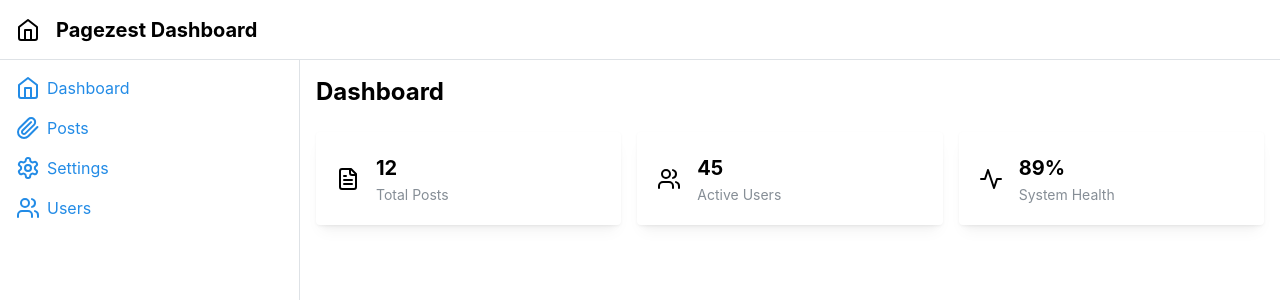
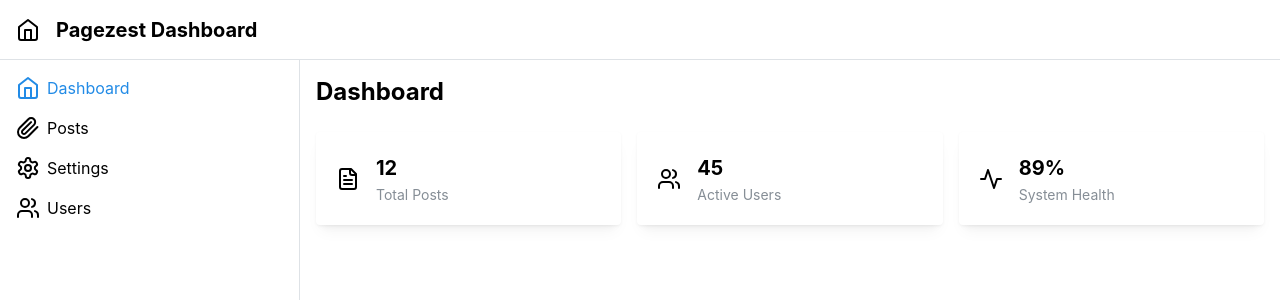
Before and after one commit to pagezest/pagezest, a React (Vite) app in the folder admin/: page / in a window 1280 px wide. Shown: the top 300 px of the page. Built offline with nearby package versions, Linux system fonts and the light colour scheme.

Commit message:
improve: navbar items

```diff
--- a/admin/src/components/Layout.tsx
+++ b/admin/src/components/Layout.tsx
@@ -61,10 +61,12 @@ export function Layout() {
       default:
         icon = <span>{node.value}</span>
     }
+    const isMatch = location.pathname.startsWith(node.nodeProps.path);
     return (
-      <Group {...elementProps} gap={7} mb="md" c={true ? 'blue': ''}>
+      <Group {...elementProps} gap={7} mb="md"
+        c={isMatch ? 'blue': ''}>
         {icon}
-        <span>{node.label}</span>
+        <Link to={node.nodeProps.path}>{node.label}</Link>
       </Group>
     );
   };
```
